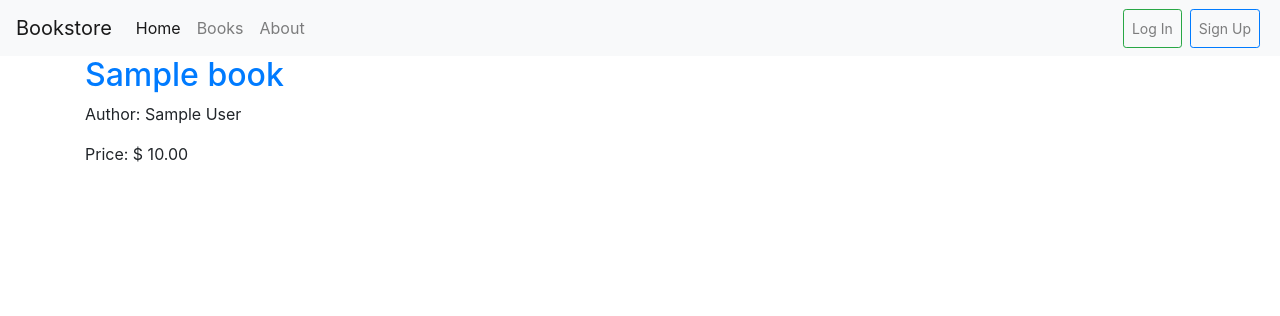
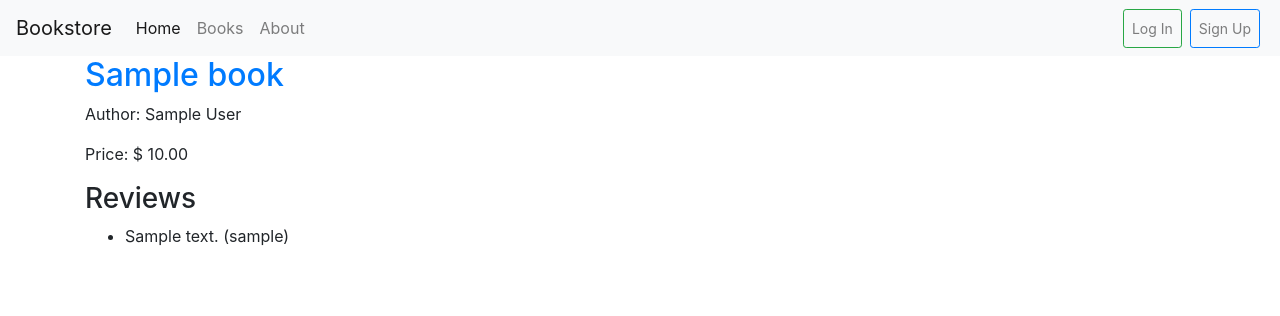
Before and after one commit to kbgro/bookstore, a Django app: page /books/00000000-0000-0000-0000-000000000001 in a window 1280 px wide. Shown: the top 316 px of the page. Run offline with Django 3.2, Linux system fonts and the light colour scheme; tables that the repository leaves empty hold one stand-in row (values such as "Sample post"); some libraries are stand-ins or nearby versions.

Commit message:
add review in book template

```diff
--- a/templates/books/book_detail.html
+++ b/templates/books/book_detail.html
@@ -7,5 +7,13 @@
   <h2><a href="">{{ book.title }}</a></h2>
   <p>Author: {{ book.author }}</p>
   <p>Price: $ {{ book.price }}</p>
+  <div>
+    <h3>Reviews</h3>
+    <ul>
+      {% for review in book.reviews.all %}
+      <li>{{ review.review }} ({{ review.author }})</li>
+      {% endfor %}
+    </ul>
+  </div>
 </div>
 {% endblock content %}
```
